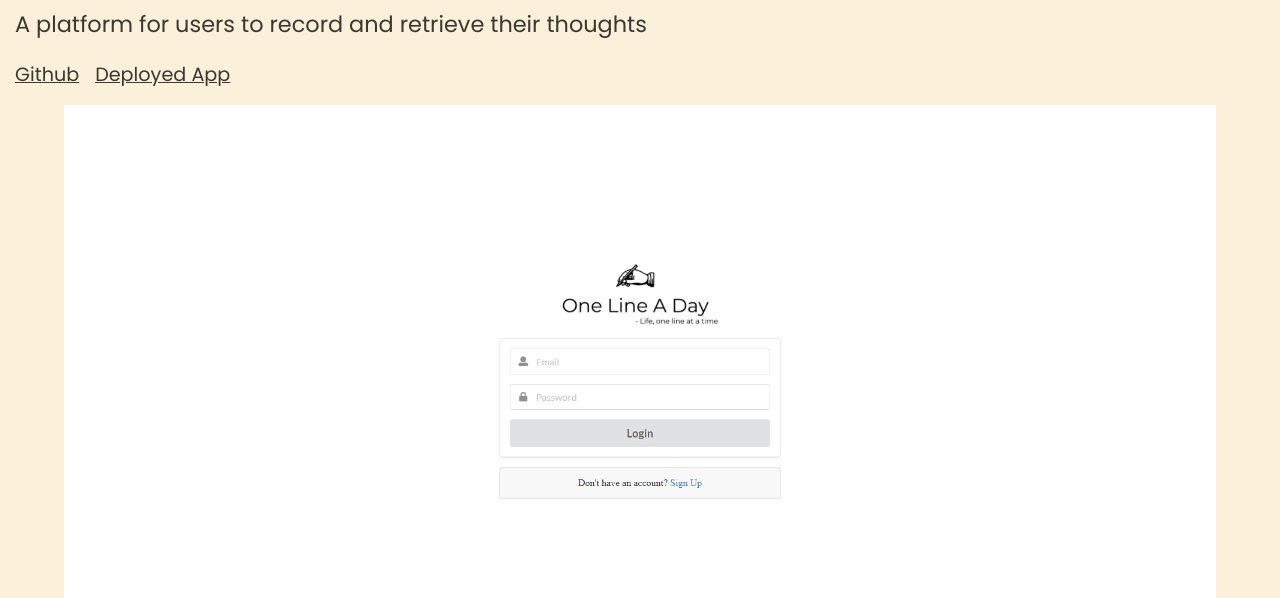
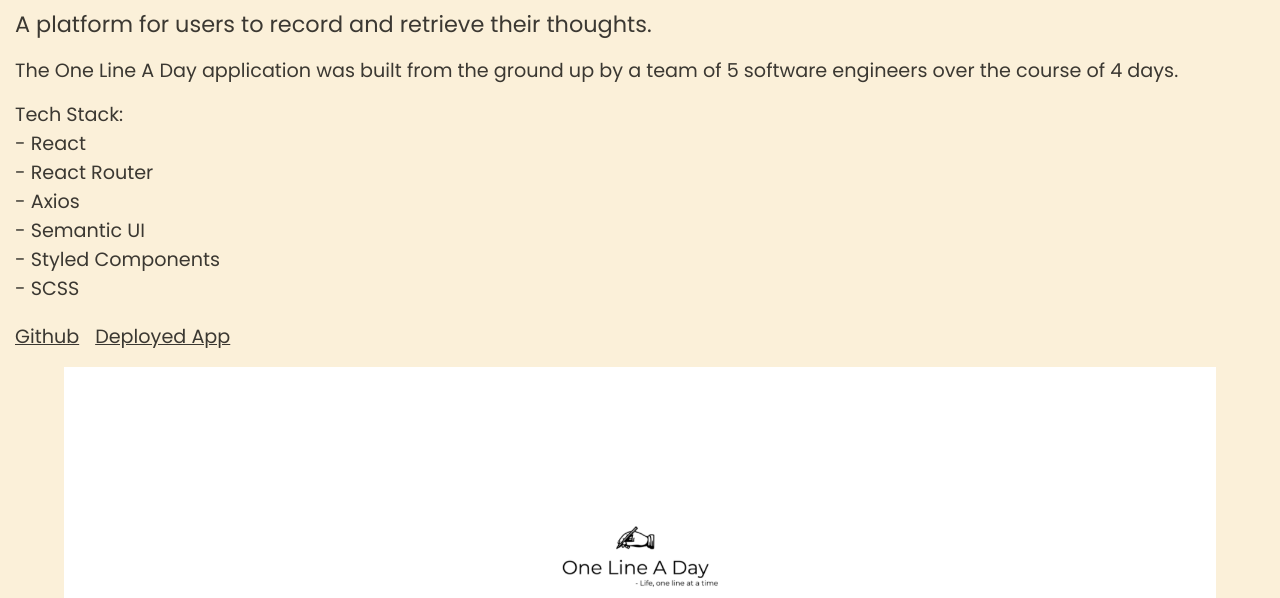
Before and after one commit to jaytee-padilla/portfolio, a plain HTML site: page webpages/one-line-a-day.html in a window 1280 px wide. Shown: the part 141-739 px from the top of the page. Drawn offline with Linux system fonts and the light colour scheme.

Commit message:
Added more info about the one line a day project

```diff
--- a/style/one-line-a-day.scss
+++ b/style/one-line-a-day.scss
@@ -48,6 +48,23 @@ body {
     margin-bottom: 15px;
   }
 
+  .project-blurb {
+    margin-bottom: 15px;
+
+    @media only screen and (min-width: 768px) {
+      font-size: 1.2rem;
+    }
+  }
+
+  .tech-stack {
+    list-style: none;
+    margin-bottom: 15px;
+
+    @media only screen and (min-width: 768px) {
+      font-size: 1.2rem;
+    }
+  }
+
   .links {
     margin-bottom: 15px;
 
--- a/webpages/one-line-a-day.html
+++ b/webpages/one-line-a-day.html
@@ -36,8 +36,23 @@
       <h6 class="project-role">Frontend Engineer & Project Lead</h6>
 
       <p class="project-description">
-        A platform for users to record and retrieve their thoughts
+        A platform for users to record and retrieve their thoughts.
       </p>
+
+      <p class="project-blurb">
+        The One Line A Day application was built from the ground up by a team of
+        5 software engineers over the course of 4 days.
+      </p>
+
+      <ul class="tech-stack">
+        Tech Stack:
+        <li>- React</li>
+        <li>- React Router</li>
+        <li>- Axios</li>
+        <li>- Semantic UI</li>
+        <li>- Styled Components</li>
+        <li>- SCSS</li>
+      </ul>
 
       <div class="links">
         <a href="https://github.com/jaytee-padilla/one-line-a-day-FE">Github</a>
```
Also changed, not shown: style/one-line-a-day.css, 1 other file.
